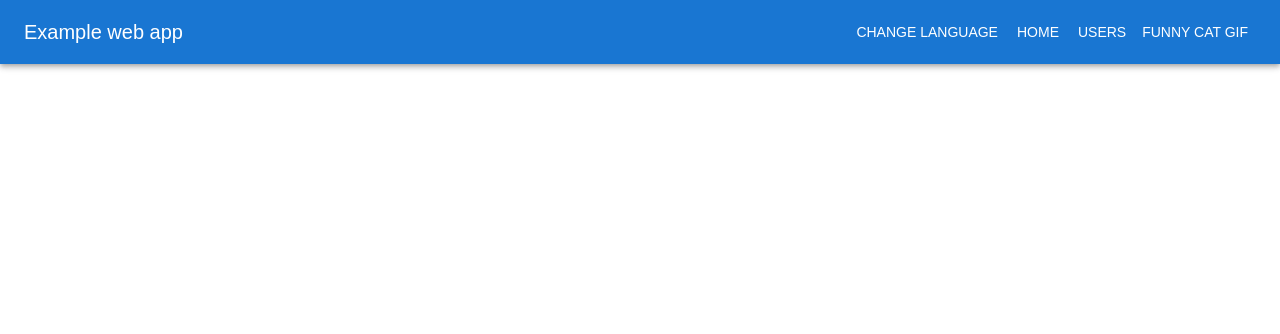
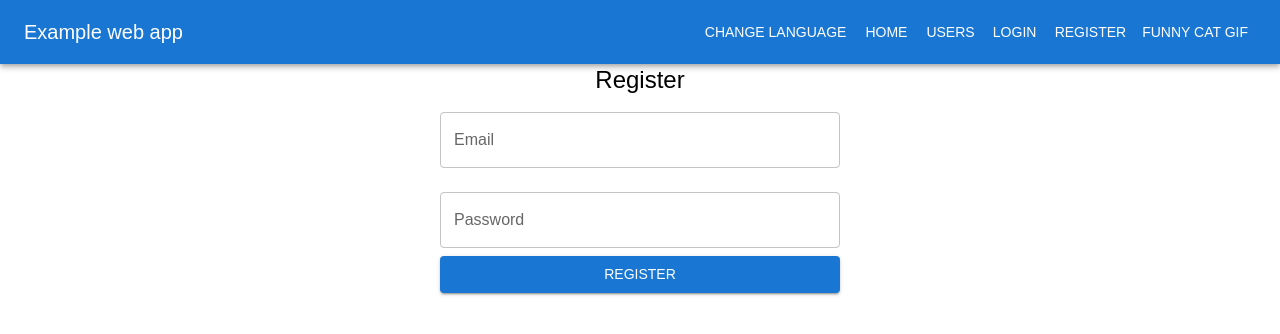
Before and after one commit to owlrana/over-react, a React (Create React App) app: page /register in a window 1280 px wide. Shown: the top 334 px of the page. Built offline with nearby package versions, Linux system fonts and the light colour scheme; no server answers.

Commit message:
feat: adds firebase login/register

```diff
--- a/package.json
+++ b/package.json
@@ -11,6 +11,7 @@
     "@types/node": "^16.18.112",
     "@types/react": "^18.3.11",
     "@types/react-dom": "^18.3.0",
+    "firebase": "^10.14.0",
     "i18next": "^23.15.1",
     "i18next-browser-languagedetector": "^8.0.0",
     "react": "^18.3.1",
--- a/src/App.tsx
+++ b/src/App.tsx
@@ -1,29 +1,58 @@
-import React from 'react';
+import React, { useEffect, useState } from 'react';
 import { BrowserRouter as Router, Route, Routes } from 'react-router-dom';
 import HomePage from './components/views/Home/HomePage';
 import UsersView from './components/views/UsersView/UsersView';
 import NavBar from './components/navigation/NavBar';
+import { onAuthStateChanged } from 'firebase/auth';
+import { ThemeProvider } from '@mui/material/styles';
+import theme from './utils/themes';
+import { Typography } from '@mui/material';
+import { auth } from './utils/firebaseConfig';
+import Login from './components/Login/Login';
+import Register from './components/Registration/Registration';
 import { LanguageProvider } from './contexts/LanguageContext';
 import CatGif from './components/CatGIFs/CatGIFs';
-import { ThemeProvider } from '@mui/material/styles';
-import theme from './utils/themes';
 
 function App() {
+  const [user, setUser] = useState<null | { email: string }>(null);
+
+  useEffect(() => {
+    const unsubscribe = onAuthStateChanged(auth, (currentUser) => {
+      setUser(currentUser ? { email: currentUser.email || '' } : null);
+    });
+
+    return () => unsubscribe();
+  }, []);
+
   return (
     <LanguageProvider>
-      <Router>
-        <ThemeProvider theme={theme}>
+      <ThemeProvider theme={theme}>
+        <Router>
           <NavBar />
           <div className="App">
+            {user ? (
+              <Typography
+                variant="h5"
+                style={{ textAlign: 'center', marginTop: '20px' }}
+              >
+                Welcome, {user.email}
+              </Typography>
+            ) : (
+              <Routes>
+                <Route path="/login" element={<Login />} />
+                <Route path="/register" element={<Register />} />
+              </Routes>
+            )}
             <Routes>
+              {/* Make sure you have a route for "/" */}
               <Route path="/" element={<HomePage />} />
               <Route path="/users" element={<UsersView />} />
               <Route path="/funny-cat-gif" element={<CatGif />} />
               {'No Cat found!'}
             </Routes>
           </div>
-        </ThemeProvider>
-      </Router>
+        </Router>
+      </ThemeProvider>
     </LanguageProvider>
   );
 }
--- /dev/null
+++ b/src/components/Login/Login.tsx
@@ -0,0 +1,50 @@
+import React, { useState } from 'react';
+import { signInWithEmailAndPassword } from 'firebase/auth';
+import { Button, TextField, Typography } from '@mui/material';
+import { auth } from '../../utils/firebaseConfig';
+
+const Login: React.FC = () => {
+  const [email, setEmail] = useState('');
+  const [password, setPassword] = useState('');
+  const [error, setError] = useState('');
+
+  const handleLogin = async (e: React.FormEvent) => {
+    e.preventDefault();
+    try {
+      await signInWithEmailAndPassword(auth, email, password);
+    } catch (err) {
+      setError('Invalid login credentials');
+    }
+  };
+
+  return (
+    <form
+      onSubmit={handleLogin}
+      style={{ maxWidth: '400px', margin: '0 auto', textAlign: 'center' }}
+    >
+      <Typography variant="h5">Login</Typography>
+      {error && <Typography color="error">{error}</Typography>}
+      <TextField
+        label="Email"
+        type="email"
+        value={email}
+        onChange={(e) => setEmail(e.target.value)}
+        fullWidth
+        margin="normal"
+      />
+      <TextField
+        label="Password"
+        type="password"
+        value={password}
+        onChange={(e) => setPassword(e.target.value)}
+        fullWidth
+        margin="normal"
+      />
+      <Button type="submit" variant="contained" color="primary" fullWidth>
+        Login
+      </Button>
+    </form>
+  );
+};
+
+export default Login;
--- /dev/null
+++ b/src/components/Registration/Registration.tsx
@@ -0,0 +1,50 @@
+import React, { useState } from 'react';
+import { createUserWithEmailAndPassword } from 'firebase/auth';
+import { Button, TextField, Typography } from '@mui/material';
+import { auth } from '../../utils/firebaseConfig';
+
+const Register: React.FC = () => {
+  const [email, setEmail] = useState('');
+  const [password, setPassword] = useState('');
+  const [error, setError] = useState('');
+
+  const handleRegister = async (e: React.FormEvent) => {
+    e.preventDefault();
+    try {
+      await createUserWithEmailAndPassword(auth, email, password);
+    } catch (err) {
+      setError('Error creating account');
+    }
+  };
+
+  return (
+    <form
+      onSubmit={handleRegister}
+      style={{ maxWidth: '400px', margin: '0 auto', textAlign: 'center' }}
+    >
+      <Typography variant="h5">Register</Typography>
+      {error && <Typography color="error">{error}</Typography>}
+      <TextField
+        label="Email"
+        type="email"
+        value={email}
+        onChange={(e) => setEmail(e.target.value)}
+        fullWidth
+        margin="normal"
+      />
+      <TextField
+        label="Password"
+        type="password"
+        value={password}
+        onChange={(e) => setPassword(e.target.value)}
+        fullWidth
+        margin="normal"
+      />
+      <Button type="submit" variant="contained" color="primary" fullWidth>
+        Register
+      </Button>
+    </form>
+  );
+};
+
+export default Register;
--- a/src/components/navigation/NavBar.tsx
+++ b/src/components/navigation/NavBar.tsx
@@ -17,6 +17,12 @@ const NavBar: React.FC = () => {
         <Button color="inherit" component={Link} to="/users">
           Users
         </Button>
+        <Button color="inherit" component={Link} to="/login">
+          Login
+        </Button>
+        <Button color="inherit" component={Link} to="/register">
+          Register
+        </Button>
         <Button color="inherit" component={Link} to="/funny-cat-gif">
           Funny Cat GIF
         </Button>
--- /dev/null
+++ b/src/utils/firebaseConfig.ts
@@ -0,0 +1,18 @@
+import { initializeApp } from 'firebase/app';
+import { getAuth } from 'firebase/auth';
+
+// add all ur keys in .env.local btw
+const firebaseConfig = {
+  apiKey: process.env.REACT_APP_FIREBASE_API_KEY,
+  authDomain: process.env.REACT_APP_FIREBASE_AUTH_DOMAIN,
+  projectId: process.env.REACT_APP_FIREBASE_PROJECT_ID,
+  storageBucket: process.env.REACT_APP_FIREBASE_STORAGE_BUCKET,
+  messagingSenderId: process.env.REACT_APP_FIREBASE_MESSAGING_SENDER_ID,
+  appId: process.env.REACT_APP_FIREBASE_APP_ID,
+  measurementId: process.env.REACT_APP_FIREBASE_MEASUREMENT_ID,
+};
+
+const app = initializeApp(firebaseConfig);
+const auth = getAuth(app);
+
+export { auth };
```
Also changed, not shown: 1 other file (tests, documents, lock files or other folders).
